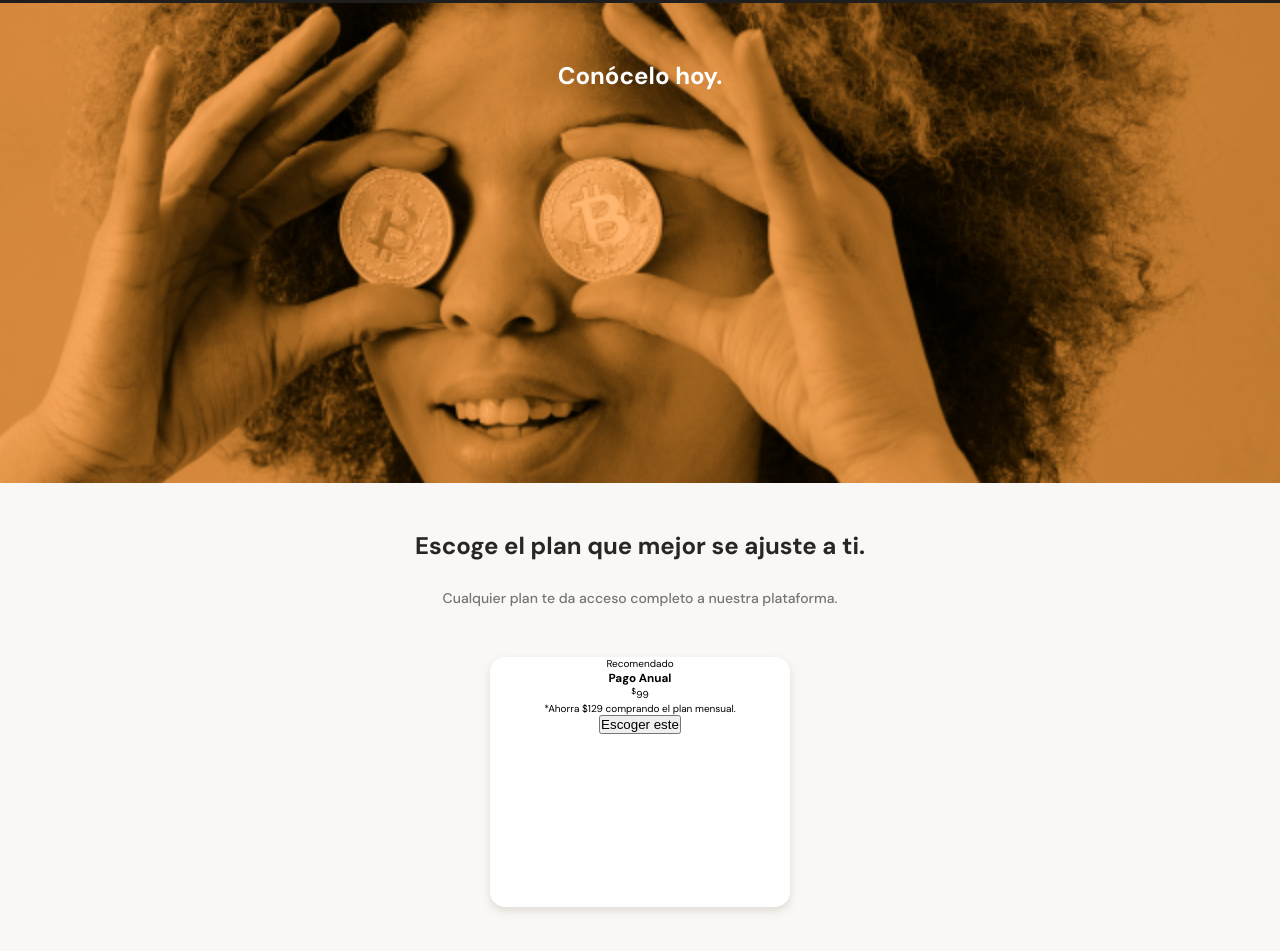
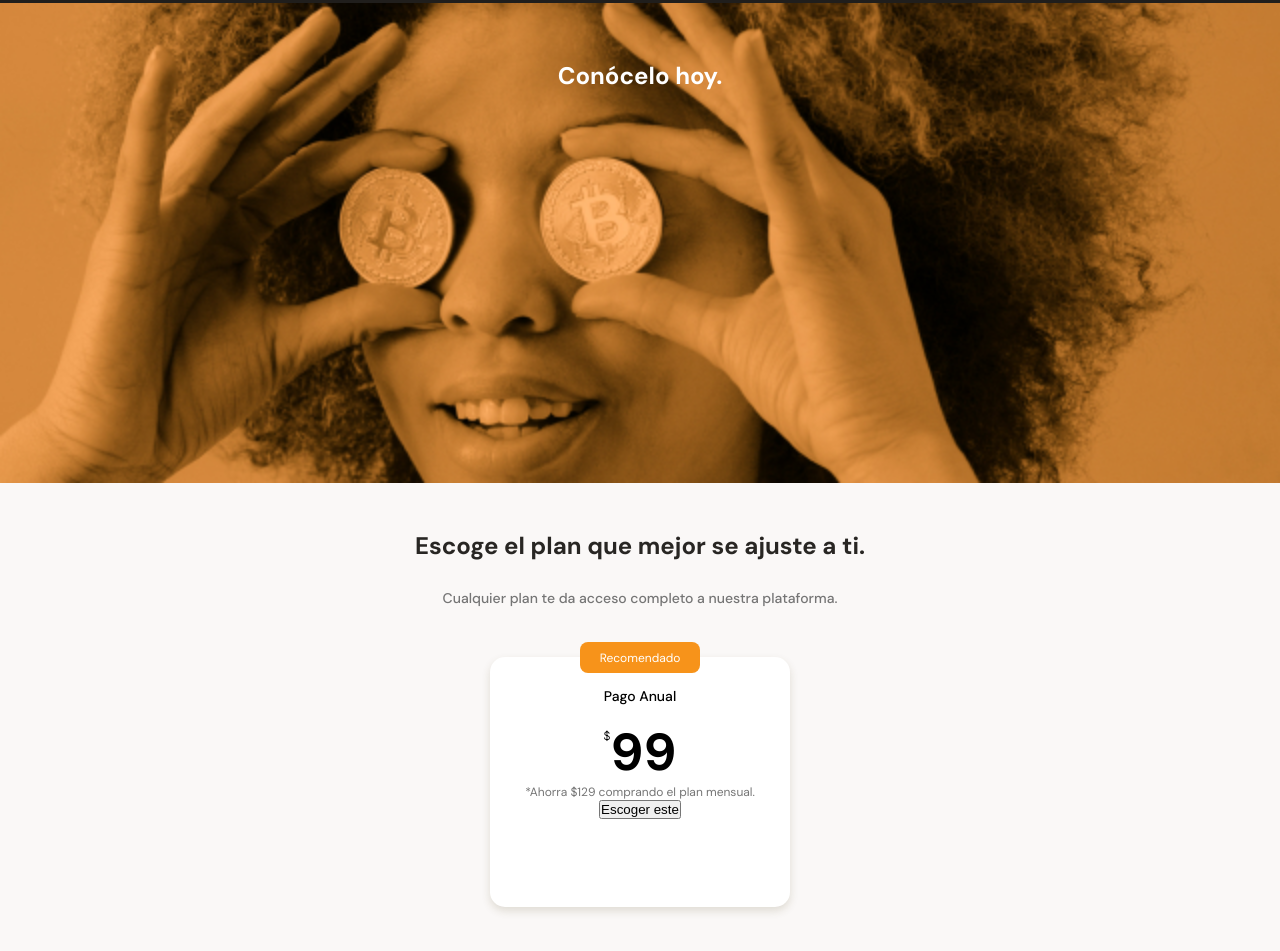
Before and after one commit to AdrianGerman/MobileFirst-Layout, a plain HTML site: page index.html in a window 1280 px wide. Shown: the part 2354-3305 px from the top of the page. Drawn offline with Linux system fonts and the light colour scheme.

Commit message:
detailing styles on plan cards

```diff
--- a/css/styles.css
+++ b/css/styles.css
@@ -455,3 +455,43 @@ main {
   border-radius: 15px;
   box-shadow: 0 4px 8px rgba(89, 73, 30, 0.16);
 }
+
+.recommended {
+  position: absolute;
+  width: 120px;
+  height: 31px;
+  padding: 8px;
+  top: -15px;
+  left: calc(50% - 60px);
+  font-size: 1.2rem;
+  background-color: var(--bitcoin-orange);
+  border-radius: 8px;
+  color: var(--just-white);
+}
+
+.plan-card--title {
+  padding-top: 30px;
+  font-size: 1.4rem;
+  font-weight: 500;
+  line-height: 1.8rem;
+  color: black;
+}
+
+.plan-card--price {
+  padding: 5px 0;
+  font-size: 5.2rem;
+  font-weight: bold;
+  line-height: 5.3rem;
+  color: black;
+}
+
+.plan-card--price sup {
+  font-size: 1.2rem;
+  font-weight: 300;
+  vertical-align: 30px;
+}
+
+.plan-card--saving {
+  font-size: 1.2rem;
+  color: #757575;
+}
```
